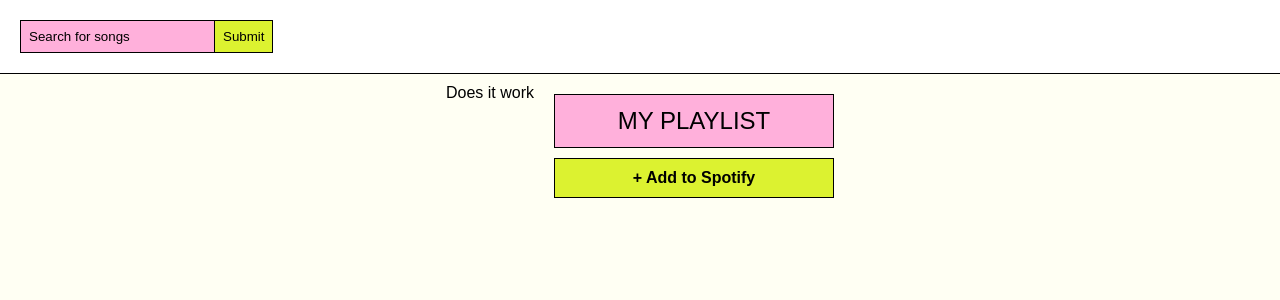
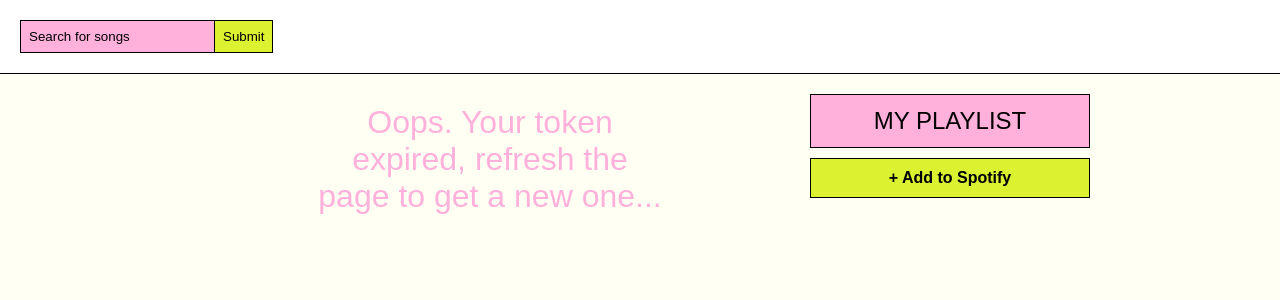
Before and after one commit to JordanMoureau/retro-playlist, a React (Create React App) app: page / in a window 1280 px wide. Shown: the top 300 px of the page. Built offline with nearby package versions, Linux system fonts and the light colour scheme; a web font is replaced by a local one.

Commit message:
error component

```diff
--- a/src/App.js
+++ b/src/App.js
@@ -147,8 +147,7 @@
       <SearchBar searchCall={searchCall} />
       <div className="App">
         {TracklistData.length === 0 ? (
-          // <ErrorMessage />
-          <p>Does it work</p>
+          <ErrorMessage />
         ) : (
           <Track handleAdd={handleAdd} data={TracklistData} />
         )}
```
